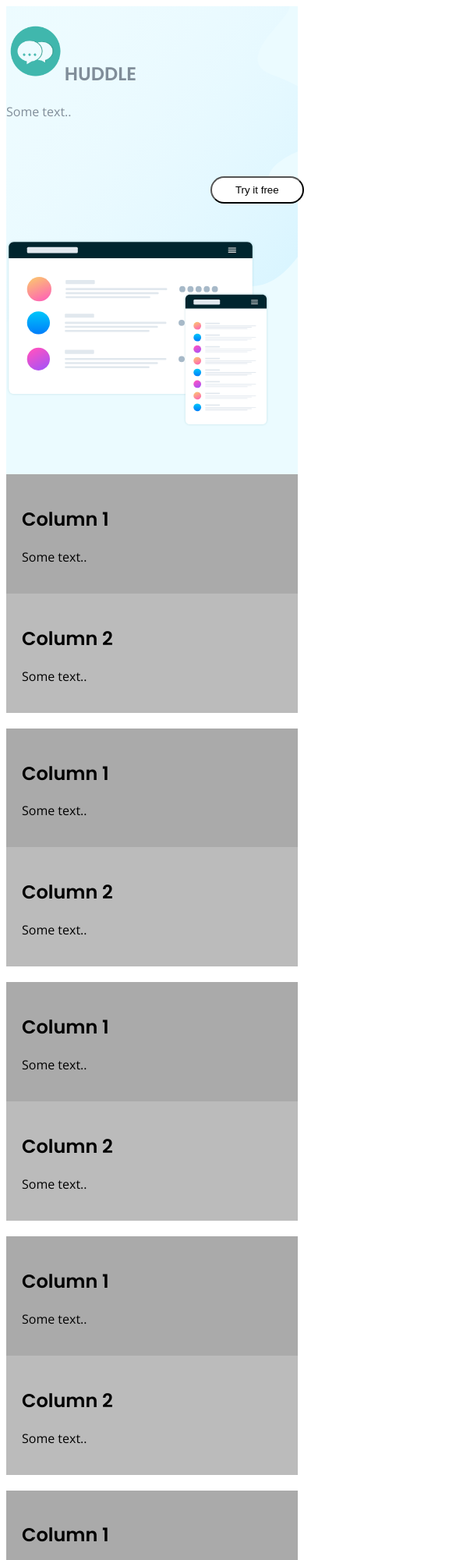
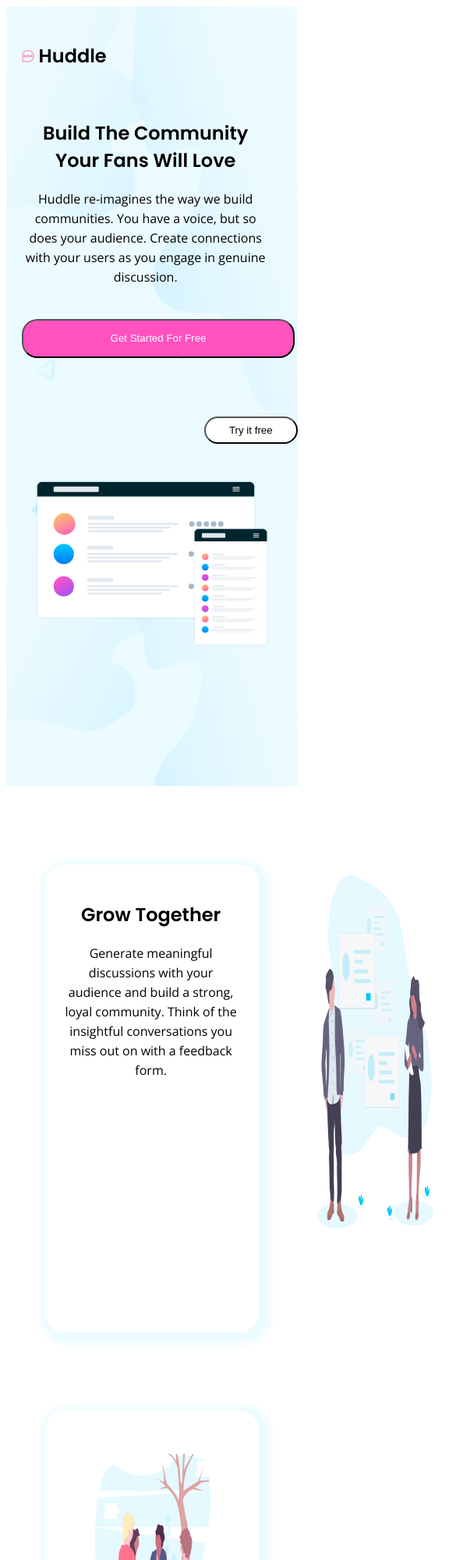
Before and after one commit to HaleemaGit/Responsive-Landing-Page, a plain HTML site: page index.html in a window 390 px wide. Shown: the top 2000 px of the page at 78% size, 585 px wide, since content can reach past the window. Drawn offline with nearby package versions, Linux system fonts and the light colour scheme.

Commit message:
some adjustment

```diff
--- a/index.html
+++ b/index.html
@@ -5,6 +5,10 @@
     <meta http-equiv="X-UA-Compatible" content="IE=edge" />
     <meta name="viewport" content="width=device-width, initial-scale=1.0" />
     <link rel="stylesheet" href="style.css" />
+    <link
+      rel="stylesheet"
+      href="path/to/font-awesome/css/font-awesome.min.css"
+    />
     <link
       href="https://fonts.googleapis.com/css2?family=Big+Shoulders+Display:wght@700&family=Lexend+Deca&family=Montserrat&family=Poppins:wght@600&display=swap"
       rel="stylesheet"
@@ -17,16 +21,18 @@
   </head>
   <body>
     <div class="row-one">
-      <div class="column-one">
-        <h2>
-          <img
-            src="./chat-image1.png"
-            alt="huddle"
-            width="20%"
-            height="10%"
-          />HUDDLE
+      <div class="column-one" id="column-one-left">
+        <h2 id="huddle">
+          <img src="./pink-huddle.png" alt="huddle-chat" width="5%" />
+          <b>Huddle</b>
         </h2>
-        <p>Some text..</p>
+        <h2>Build The Community Your Fans Will Love</h2>
+        <p>
+          Huddle re-imagines the way we build communities. You have a voice, but
+          so does your audience. Create connections with your users as you
+          engage in genuine discussion.
+        </p>
+        <button class="get-started">Get Started For Free</button>
       </div>
 
       <div class="column-one" id="column-one-right">
@@ -44,72 +50,126 @@
     </div>
 
     <div class="row-two">
-      <div class="column-two" style="background-color: #aaa">
-        <h2>Column 1</h2>
-        <p>Some text..</p>
+      <div class="column-two" id="grow-together">
+        <h2>Grow Together</h2>
+        <p>
+          Generate meaningful discussions with your audience and build a strong,
+          loyal community. Think of the insightful conversations you miss out on
+          with a feedback form.
+        </p>
       </div>
 
-      <div class="column-two" style="background-color: #bbb">
-        <h2>Column 2</h2>
-        <p>Some text..</p>
+      <div class="column-two" id="grow-image">
+        <img
+          src="./illustration-grow-together.svg"
+          alt="grow-together"
+          width="60%"
+          height="80%"
+        />
       </div>
     </div>
 
     <div class="row-three">
-      <div class="column-three" style="background-color: #aaa">
-        <h2>Column 1</h2>
-        <p>Some text..</p>
+      <div class="column-three" id="flow-conversation">
+        <img
+          src="./illustration-flowing-conversation.svg"
+          alt="flowing-together"
+          width="60%"
+          height="80%"
+        />
       </div>
 
-      <div class="column-three" style="background-color: #bbb">
-        <h2>Column 2</h2>
-        <p>Some text..</p>
+      <div class="column-three" id="flow-together">
+        <h2>Flowing Conversations</h2>
+        <p>
+          You wouldn't paginate a conversation in real life, so why do it
+          online? Our threads have just-in-time loading for a more natural flow.
+        </p>
       </div>
     </div>
 
     <div class="row-four">
-      <div class="column-four" style="background-color: #aaa">
-        <h2>Column 1</h2>
-        <p>Some text..</p>
+      <div class="column-four" id="your-users">
+        <h2>Your Users</h2>
+        <p>
+          It takes no time at all to integrate Huddle with your app's
+          authentication solution. This means, once signed in to your app, your
+          users can start chatting immediately.
+        </p>
       </div>
 
-      <div class="column-four" style="background-color: #bbb">
-        <h2>Column 2</h2>
-        <p>Some text..</p>
+      <div class="column-four" id="users">
+        <img
+          src="./illustration-your-users.svg"
+          alt="grow-together"
+          width="60%"
+          height="80%"
+        />
       </div>
     </div>
 
     <div class="row-five">
-      <div class="column-five" style="background-color: #aaa">
-        <h2>Column 1</h2>
-        <p>Some text..</p>
-      </div>
-
-      <div class="column-five" style="background-color: #bbb">
-        <h2>Column 2</h2>
-        <p>Some text..</p>
+      <div class="column-five">
+        <h2 id="build-community">Ready To Build Your Community?</h2>
+        <button id="get-started-2" class="get-started">
+          Get Started For Free
+        </button>
       </div>
     </div>
 
     <div class="row-six">
-      <div class="column-six" style="background-color: #aaa">
-        <h2>Column 1</h2>
-        <p>Some text..</p>
+      <div class="column-six" id="contact">
+        <h2 id="white-huddle">
+          <img src="./white-huddle.png" alt="white-huddle-chat" width="5%" />
+          <b>Huddle</b>
+        </h2>
+
+        <p>
+          <img
+            src="./location-white.png"
+            alt="location-white"
+            width="3%"
+            height="%"
+          />Lorem ipsum dolor sit amet, consectetur adipiscing elit, sed do
+          eiusmod tempor incididunt ut labore et dolore magna aliqua
+        </p>
+        <p>
+          <img
+            src="./call-white.png"
+            alt="call-white"
+            width="3%"
+          />+1-543-123-4567
+        </p>
+        <p>
+          <img
+            src="./gmail-white.png"
+            alt="gmail-white"
+            width="3%"
+          />example@huddle.com
+        </p>
       </div>
 
-      <div class="column-six" style="background-color: #bbb">
-        <h2>Column 2</h2>
-        <p>Some text..</p>
+      <div class="column-six" id="about-us">
+        <p>About Us</p>
+        <p>What We Do</p>
+        <p>FAQ</p>
       </div>
 
-      <div class="column-six" style="background-color: #ccc">
-        <h2>Column 3</h2>
-        <p>Some text..</p>
+      <div class="column-six" id="career">
+        <p>Career</p>
+        <p>Blog</p>
+        <p>Contact Us</p>
       </div>
 
-      <div class="column-six" style="background-color: #ddd">
-        <h2>Column 4</h2>
-        <p>Some text..</p>
+      <div class="column-six" id="ending">
+        <p id="last-column-paragraph">
+          <img src="./facebook-white.png" alt="call-white" width="10%" /><img
+            src="./twitter-white.png"
+            alt="call-white"
+            width="10%"
+          /><img src="./instagram-white.png" alt="call-white" width="10%" />
+        </p>
+        <footer>&copy; Copyright 2018 Huddle. All rights reserved.</footer>
       </div>
     </div>
   </body>
--- a/style.css
+++ b/style.css
@@ -2,15 +2,21 @@
   box-sizing: border-box;
 }
 
-body {
+p {
   font-family: "Open Sans", sans-serif;
+  line-height: 25px;
+  color: black;
 }
 
 h2 {
   font-family: "Poppins", sans-serif;
+  color: black;
 }
 
-#column-one-right button {
+#column-one-right img {
+  align-content: center;
+}
+.try-it {
   width: 120px;
   height: 35px;
   border-radius: 20px;
@@ -21,9 +27,14 @@ h2 {
   margin-bottom: 30px;
 }
 
-.row-one .column-one image {
-  width: 20%;
-  height: 20%;
+.get-started {
+  width: 350px;
+  height: 50px;
+  border-radius: 20px;
+  background-color: hsl(322, 100%, 66%);
+  color: white;
+  margin-top: 25px;
+  margin-bottom: 30px;
 }
 
 /* Container for flexboxes */
@@ -34,8 +45,16 @@ h2 {
   color: hsl(208, 11%, 55%);
   height: 600px;
   background-color: hsl(193, 100%, 96%);
+  padding: 20px;
 }
 
+#huddle {
+  padding-top: 2%;
+  margin-bottom: 20%;
+}
+#column-one-left {
+  padding-right: 5%;
+}
 /* Create two equal columns */
 .column-one {
   flex: 50%;
@@ -47,6 +66,14 @@ h2 {
   .row-one {
     flex-direction: column;
     padding-bottom: 20px;
+    background-image: url("bg-hero-mobile.svg");
+    height: 1000px;
+    margin-bottom: 50px;
+    text-align: center;
+  }
+
+  #huddle {
+    text-align: left;
   }
 }
 
@@ -54,12 +81,24 @@ h2 {
 .row-two {
   display: flex;
   flex-wrap: wrap;
+  height: 400px;
+  margin-top: 100px;
+  margin-left: 50px;
+  margin-right: 50px;
+  border-radius: 25px;
+  margin-bottom: 50px;
+  box-shadow: 5px 5px 10px 10px hsl(193, 100%, 96%);
+}
+
+#grow-together {
+  padding-top: 10%;
 }
 
 /* Create two equal columns */
 .column-two {
   flex: 50%;
-  padding: 20px;
+  padding-top: 5%;
+  padding-left: 9%;
 }
 
 /* On screens that are 600px wide or less, make the columns stack on top of each other instead of next to each other */
@@ -67,6 +106,19 @@ h2 {
   .row-two {
     flex-direction: column;
     padding-bottom: 20px;
+    height: 600px;
+    margin-bottom: 20px;
+    display: flex;
+    align-items: center;
+    text-align: center;
+  }
+
+  #grow-together {
+    padding-right: 10%;
+  }
+
+  #grow-image img {
+    justify-content: center;
   }
 }
 
@@ -74,12 +126,25 @@ h2 {
 .row-three {
   display: flex;
   flex-wrap: wrap;
+  height: 400px;
+  margin-top: 100px;
+  margin-left: 50px;
+  margin-right: 50px;
+  border-radius: 25px;
+  margin-bottom: 50px;
+  box-shadow: 5px 5px 10px 10px hsl(193, 100%, 96%);
 }
 
 /* Create two equal columns */
 .column-three {
   flex: 50%;
-  padding: 20px;
+  padding-top: 5%;
+  padding-left: 9%;
+}
+
+#flow-together {
+  padding-top: 10%;
+  padding-right: 5%;
 }
 
 /* On screens that are 600px wide or less, make the columns stack on top of each other instead of next to each other */
@@ -87,6 +152,20 @@ h2 {
   .row-three {
     flex-direction: column;
     padding-bottom: 20px;
+    height: 600px;
+    margin-bottom: 20px;
+    display: flex;
+    align-items: center;
+    text-align: center;
+  }
+  #flow-together {
+    padding-right: 10%;
+    margin-bottom: -50%;
+  }
+  #flow-conversation img {
+    justify-content: center;
+    margin-left: -10%;
+    margin-top: 17%;
   }
 }
 
@@ -94,12 +173,24 @@ h2 {
 .row-four {
   display: flex;
   flex-wrap: wrap;
+  height: 400px;
+  margin-top: 100px;
+  margin-left: 50px;
+  margin-right: 50px;
+  border-radius: 25px;
+  margin-bottom: 50px;
+  box-shadow: 5px 5px 10px 10px hsl(193, 100%, 96%);
+}
+
+#your-users {
+  padding-top: 10%;
 }
 
 /* Create two equal columns */
 .column-four {
   flex: 50%;
-  padding: 20px;
+  padding-top: 5%;
+  padding-left: 9%;
 }
 
 /* On screens that are 600px wide or less, make the columns stack on top of each other instead of next to each other */
@@ -107,6 +198,15 @@ h2 {
   .row-four {
     flex-direction: column;
     padding-bottom: 20px;
+    height: 600px;
+    margin-bottom: 20px;
+    display: flex;
+    align-items: center;
+    text-align: center;
+  }
+
+  #your-users {
+    padding-right: 10%;
   }
 }
 
@@ -114,12 +214,21 @@ h2 {
 .row-five {
   display: flex;
   flex-wrap: wrap;
+  height: 200px;
+  width: 600px;
+  margin-top: 100px;
+  margin-left: 25%;
+  margin-right: 50px;
+  border-radius: 25px;
+  margin-bottom: 50px;
+  box-shadow: 5px 5px 10px 10px hsl(193, 100%, 96%);
+  text-align: center;
+  padding-top: 1%;
 }
 
 /* Create two equal columns */
 .column-five {
-  flex: 50%;
-  padding: 20px;
+  flex: 100%;
 }
 
 /* On screens that are 600px wide or less, make the columns stack on top of each other instead of next to each other */
@@ -127,13 +236,70 @@ h2 {
   .row-five {
     flex-direction: column;
     padding-bottom: 20px;
+    height: 200px;
+    width: 400px;
+    margin-bottom: 20px;
+    margin-left: 5%;
+    justify-items: center;
+    text-align: center;
+  }
+
+  #build-community {
+    padding-top: 5%;
+    font-size: large;
   }
 }
 
 /* Container for flexboxes */
 .row-six {
   display: flex;
-  flex-wrap: wrap;
+  flex-wrap: inherit;
+  color: hsl(193, 100%, 96%);
+  height: 300px;
+  background-color: hsl(192, 100%, 9%);
+  padding-top: 1%;
+  font-size: small;
+}
+
+.row-six p {
+  color: white;
+}
+.row-six h2 {
+  color: white;
+}
+
+#white-huddle {
+  padding-top: 1%;
+  margin-bottom: 10%;
+}
+
+#contact img {
+  margin-right: 2%;
+}
+
+#last-column-paragraph img {
+  margin-right: 2%;
+}
+
+#last-column-paragraph {
+  margin-bottom: 40%;
+}
+
+#about-us {
+  margin-top: 5%;
+  margin-left: 10%;
+}
+
+#career {
+  margin-top: 5%;
+}
+
+#ending {
+  margin-top: 5%;
+}
+
+footer {
+  font-size: smaller;
 }
 
 /* Create four equal columns */
@@ -146,5 +312,33 @@ h2 {
 @media screen and (max-width: 600px) {
   .row-six {
     flex-direction: column;
+    padding-bottom: 20px;
+    height: 700px;
+    margin-left: 5%;
+    justify-items: center;
+  }
+
+  #about-us {
+    margin-top: 1%;
+    margin-left: 0%;
+    margin-bottom: 0%;
+  }
+
+  #career {
+    margin-top: -26.2%;
+  }
+
+  #ending {
+    margin-top: -15%;
+    text-align: center;
+  }
+
+  #last-column-paragraph {
+    margin-bottom: 3%;
+    text-align: center;
+  }
+
+  footer {
+    margin-bottom: -15%;
   }
 }
```
Also changed, not shown: call-white.png (added), facebook-white.png (added), gmail-white.png (added), huddle-chat-transparent.png (added), instagram-white.png (added), location-white.png (added), pink-huddle.png (added), twitter-white.png (added), white-huddle.png (added), 1 other file.
